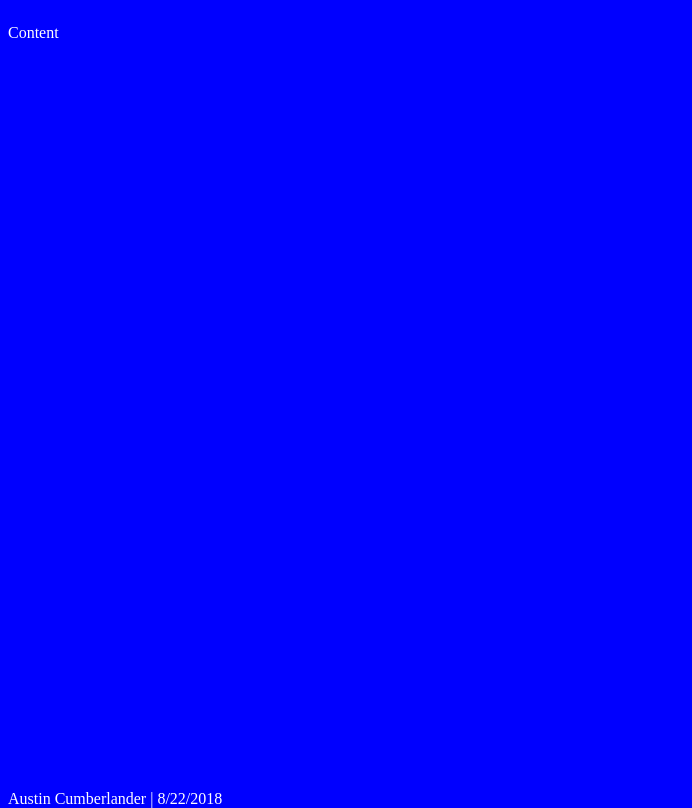
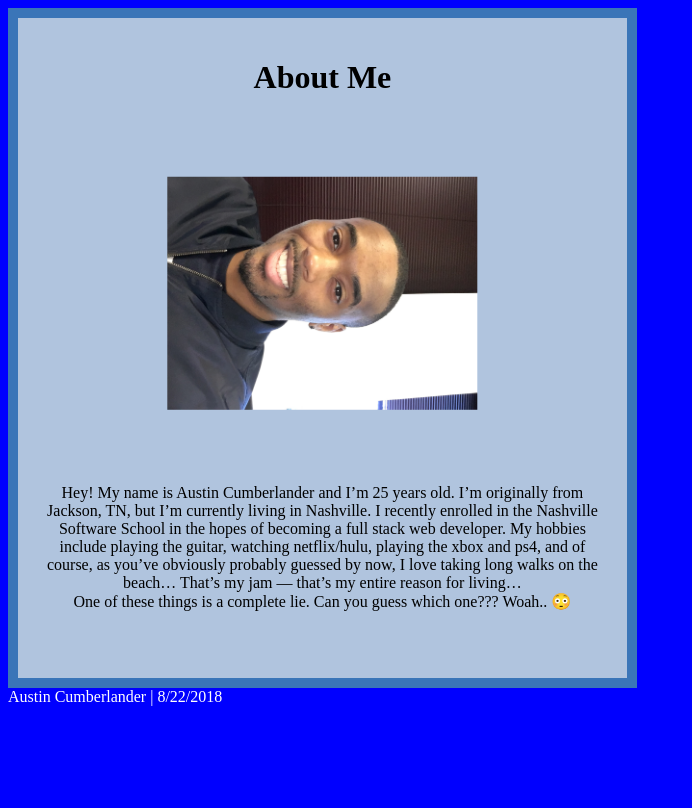
Before and after one commit to acumberlander/my_favorite_dinosaur, a plain HTML site: page index.html in a window 1280 px wide. Shown: the whole page, without its empty margins (0-692 px from the left). Drawn offline with Linux system fonts and the light colour scheme.

Commit message:
added about me card

```diff
--- a/index.html
+++ b/index.html
@@ -7,9 +7,13 @@
     <link rel="stylesheet" href="main.css">
 </head>
 <body>
-    <div class="content">
-        <p>Content</p>
+    <div class="card-container">
+        <div class="austin-card">
+            <h1>About Me</h1>
+            <img class="me" src="/img/IMG_1626.JPG" alt="">
+            <p>Hey! My name is Austin Cumberlander and I’m 25 years old. I’m originally from Jackson, TN, but I’m currently living in Nashville. I recently enrolled in the Nashville Software School in the hopes of becoming a full stack web developer. My hobbies include playing the guitar, watching netflix/hulu, playing the xbox and ps4, and of course, as you’ve obviously probably guessed by now, I love taking long walks on the beach… That’s my jam — that’s my entire reason for living… <br>One of these things is a complete lie. Can you guess which one??? Woah.. 😳</p>
+        </div>
     </div>
-    <footer class="footer">Austin Cumberlander | 8/22/2018</footer>
+<footer class="footer">Austin Cumberlander | 8/22/2018</footer>
 </body>
 </html>
--- a/main.css
+++ b/main.css
@@ -2,14 +2,30 @@ html, body {
     background-color: blue;
     height: 100%;
   }
-  body {
+
+
+.card-container {
   display: flex;
-    flex-direction: column;
+  flex-direction: row;
+  flex-wrap: wrap;
+
 }
-  .content {
-    flex: 1 0 auto;
-    color: white;
+
+.austin-card {
+  background-color: lightsteelblue;
+  border: solid rgb(58, 117, 184) 10px;
+  width: 45%;
+  text-align: center;
+  padding: 20px;
 }
+
+.me {
+  transform: rotate(90deg);
+  max-width: 45%;
+  max-height: 50%;
+  padding: 20px;
+}
+
 .footer {
   flex-shrink: 0;
   color: white;
```
Also changed, not shown: img/IMG_1626.JPG (added). Lines whose indentation alone changed are shown as unchanged.
